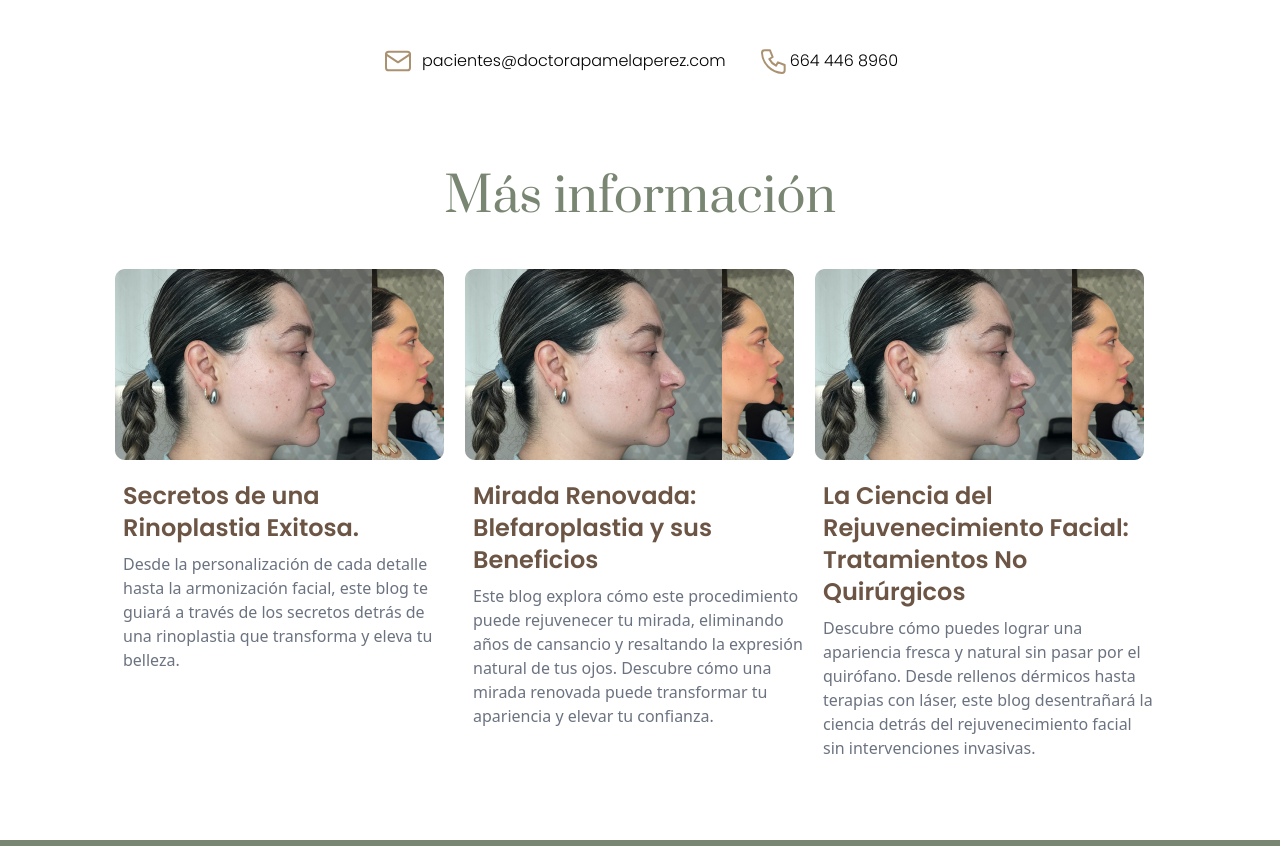
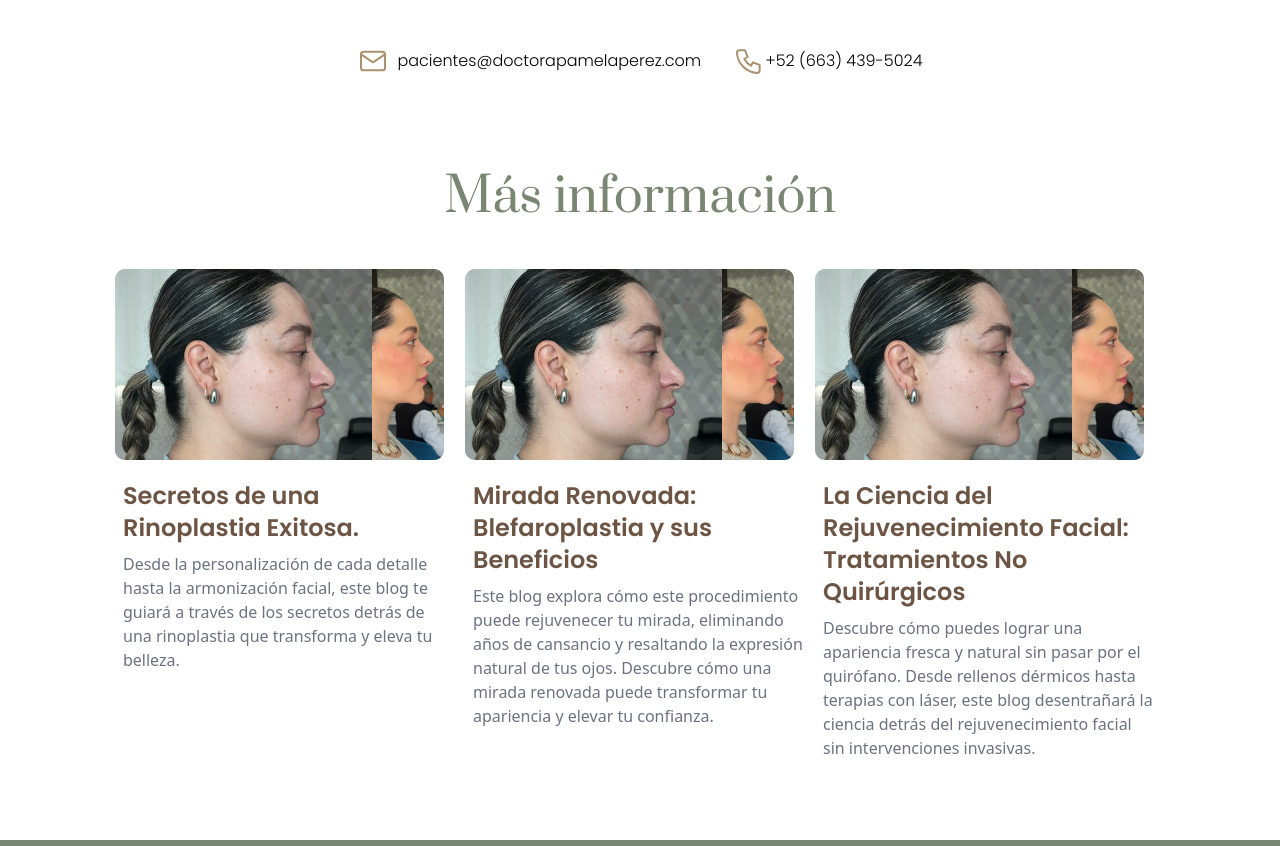
Before and after one commit to Kevin-ecometrics/Dra-Pamela, an Astro site: page / in a window 1280 px wide. Shown: the part 2572-3418 px from the top of the page. Built offline with nearby package versions, Linux system fonts and the light colour scheme; Astro itself is replaced by a stand-in of ours; a web font is replaced by a local one.

Commit message:
number update

```diff
--- a/src/components/Contact.astro
+++ b/src/components/Contact.astro
@@ -48,7 +48,7 @@ import phone from  "@assets/phone.svg";
     </div>
     <div class="flex items-center justify-center">
         <Image src={phone} title="phone-icon"  class="size-8" alt="phone-icon"/>
-        <span class="font-poppins font-light ">664 446 8960</span>
+        <span class="font-poppins font-light ">+52 (663) 439-5024</span>
     </div>
   </div>
 </section>
```
